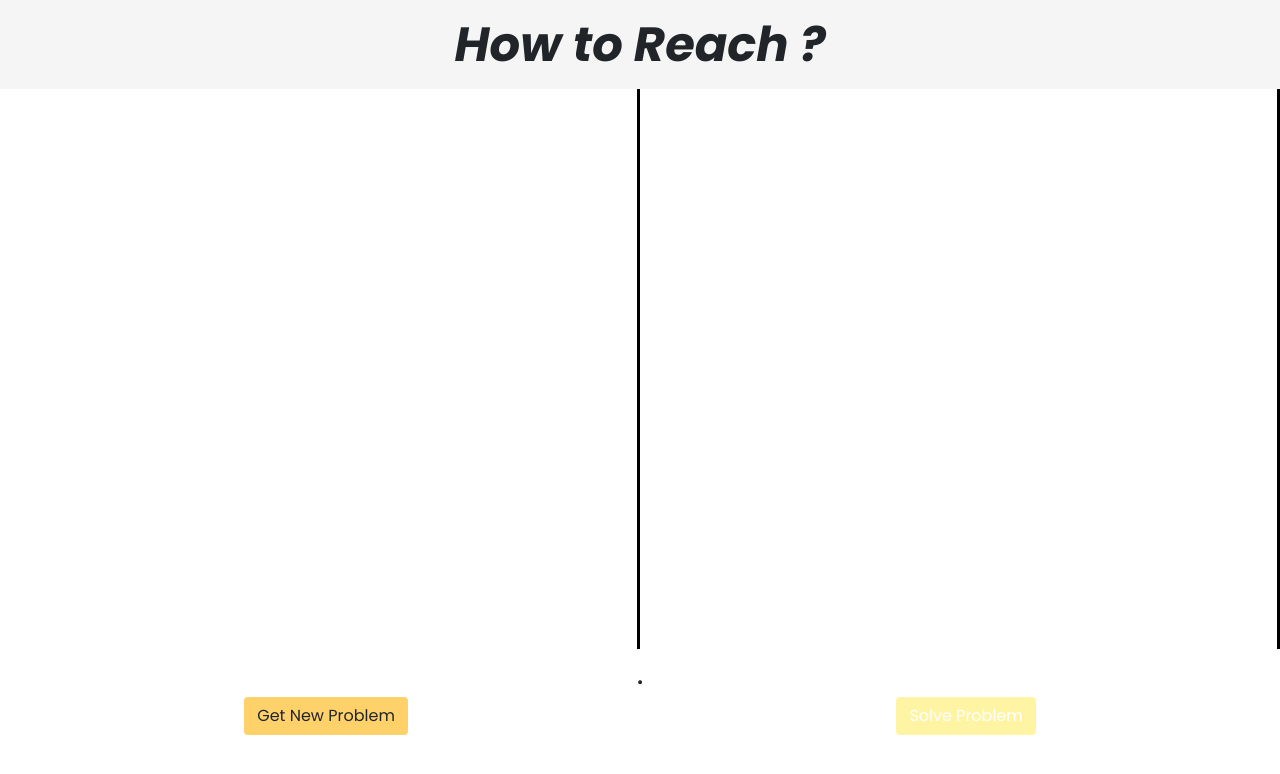
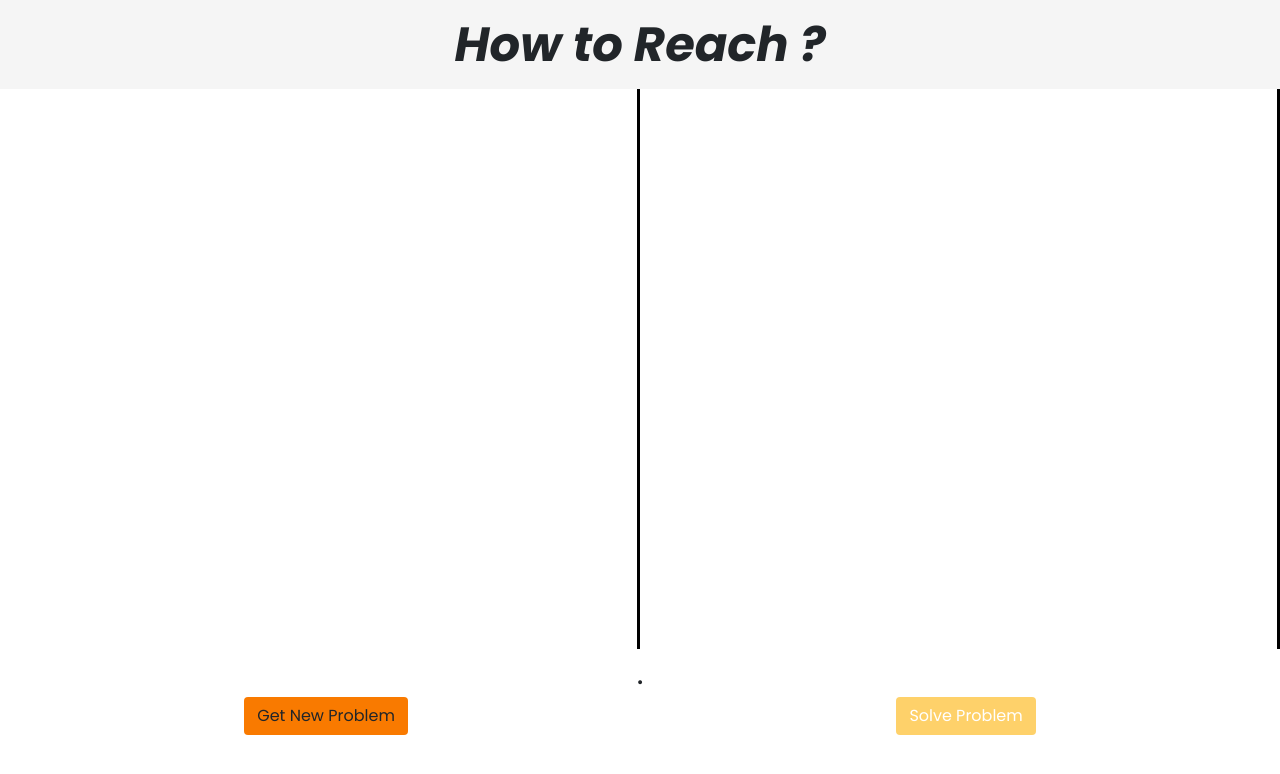
Before and after one commit to Prajyot30/Route-Optimizer, a plain HTML site: page index.html in a window 1280 px wide. Drawn offline with nearby package versions, Linux system fonts and the light colour scheme.

Commit message:
Update index.html

```diff
--- a/index.html
+++ b/index.html
@@ -55,7 +55,7 @@
         type="button"
         id="get_problem"
         class="btn"
-        style="background-color: #FED16A"
+        style="background-color: #F97A00"
       >
         Get New Problem
       </button>
@@ -63,7 +63,7 @@
         type="button"
         id="solve_problem"
         class="btn"
-        style="background-color: #FFF4A4; color: white"
+        style="background-color: #FED16A; color: white"
       >
         Solve Problem
       </button>
```
